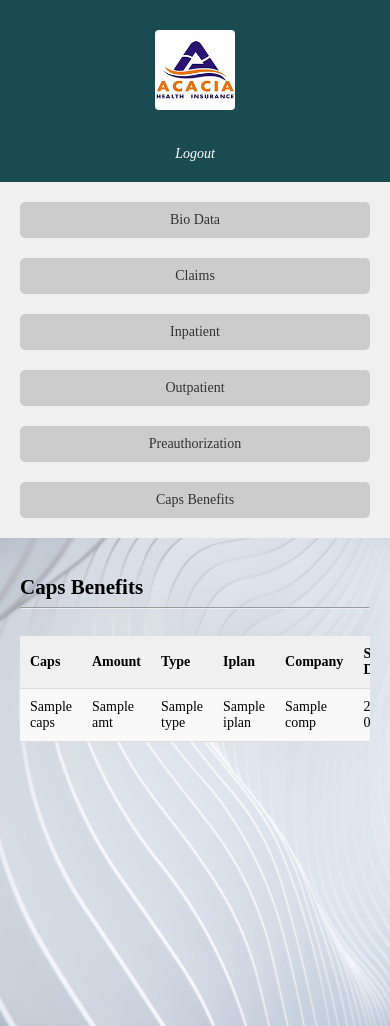
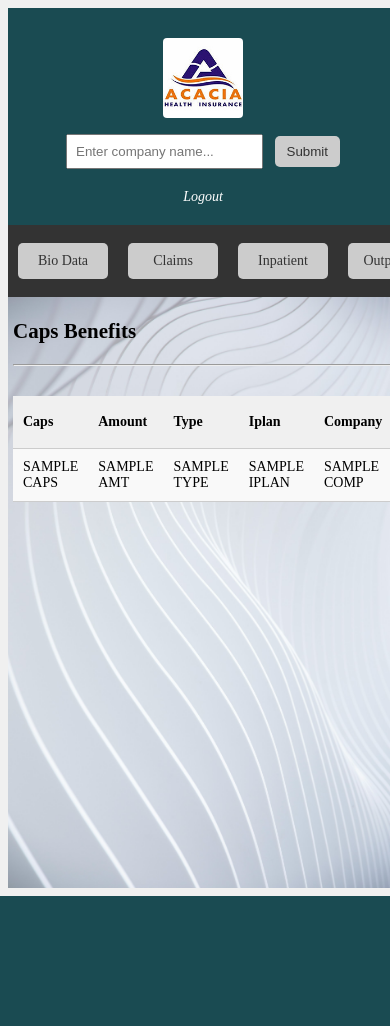
Before and after one commit to Joshua-N-Robertson/ami-main, a Django app: template templates/capsbenefits.html in a window 390 px wide. After the commit the page ends 896 px from the top, so only its background shows below. Run offline with Django 3.2, Linux system fonts and the light colour scheme; the template is opened without the code that fills it: most values are stand-ins (such as "Sample title", 1, 10 or a date in 2020).

Commit message:
css edited intending to solve overflow issue

```diff
--- a/static/css/styles.css
+++ b/static/css/styles.css
@@ -1,14 +1,20 @@
 /* General styles */
-body, html {
+/* * {
     margin: 0;
     padding: 0;
-    /* font-family: Raleway, sans-serif !important; */
+} */
+
+*, *::before, *::after {
+    box-sizing: border-box;
 }
-
+body{
+    background-color: #f0f0f0;
+}
 .container {
     display: flex;
-    flex-direction: column;
-    min-height: 100vh;
+    align-items: center;
+    gap: 5;
+    flex-direction: row;
 }
 
 /* Header styles */
@@ -20,21 +26,17 @@
     justify-content: space-between;
     align-items: center;
 }
-
 .header-logo {
     font-size: 24px;
 }
-
 .header-search {
     display: flex;
     align-items: center;
 }
-
 .header-search input[type="text"] {
     padding: 8px;
     margin-right: 8px;
 }
-
 .header-search button {
     padding: 8px 12px;
     background-color: #ccc;
@@ -43,22 +45,21 @@
     color: #333;
     cursor: pointer;
 }
-
 .header-search button:hover {
     background-color: #ddd;
 }
 
 /* Sidebar styles */
 .sidebar {
+    width: 30%;
+    height: 70vh;
     background-color: #f0f0f0;
     padding: 10px;
 }
-
 .nav-item {
     padding: 10px;
     text-align: center;
 }
-
 .nav-item a {
     display: block;
     background-color: #ccc;
@@ -72,12 +73,13 @@
     color: #fff;
 }
 
-
 /* Content styles */
 .content {
-    flex: 1;
-    padding: 20px;
+    width: 70%;
+    min-height: 70vh;
     background-color: #fff;
+    padding: 5px;
+    /* flex: 1; */
 }
 
 h2{
@@ -86,34 +88,56 @@
 
 /* Table styles */
 .table-wrapper{
+    max-width: 100%;
     overflow-x:auto;
 }
-
 table {
-    width: 80vw;
+    width: 100%;
     border-collapse: collapse;
-    margin-top: 20px;
+    margin-top: 10px;
 }
-
 table th, table td {
     padding: 10px;
     text-align: left;
-    border-bottom: 1px solid #ddd;
 }
-
 table th {
     background-color: #f0f0f0;
     font-weight: bold;
 }
-
+table td{
+    text-transform:uppercase;
+}
 table tr {
     background-color: #f9f9f9;
+    border-bottom: 1px solid #ccc;
 }
-
 table tr:hover {
     background-color: #f0f0f0;
 }
 
+hr{
+    margin: 20px 0 20px 0;
+}
+
+.pagination{
+    display: flex;
+    justify-content: center;
+    margin-top: 30px;
+}
+
+.pagination-link{
+    margin: 20px;
+    padding: 10px;
+    background-color:#f0f0f0;
+    text-decoration: none;
+    color: #333;
+    border-radius: 8%;
+}
+
+.messages{
+    background-color: antiquewhite;
+    padding: 12px;
+}
 
 /* Responsiveness */
 @media only screen and (min-width: 600px) {
@@ -132,6 +156,38 @@
     }
 }
 
+@media screen and (max-width: 768px) {
+    header{
+        width: 100vw;
+    }
+    .container {
+        display: block;
+        width: 100vw;
+        /* overflow-x:scroll; Check */
+    }
+
+    .sidebar {
+        height: auto;
+        overflow-x:auto;
+        display: flex;
+        align-items: center;
+        justify-content:space-between;
+        margin:0;
+        padding: 0;
+        width: 100%;
+        scrollbar-width: none;
+        background-color: #333;
+    }
+
+    .content {
+        width: 100%;
+    }
+
+    .nav-item a{
+        width: 90px;
+    }
+}
+
 
 @media only screen and (max-width: 600px) {
 header{
@@ -142,28 +198,6 @@
         margin-top: 20px;
     }
 }
-
-.pagination{
-    display: flex;
-    justify-content: center;
-    margin-top: 30px;
-}
-
-.pagination-link{
-    margin: 20px;
-    padding: 10px;
-    background-color:#f0f0f0;
-    text-decoration: none;
-    color: #333;
-    border-radius: 8%;
-}
-
-
-.messages{
-    background-color: antiquewhite;
-    padding: 10px;
-}
-
 
 /* Login styles */
 .login-body{
--- a/templates/capsbenefits.html
+++ b/templates/capsbenefits.html
@@ -1,12 +1,21 @@
 {% extends "base.html" %}
 
+{% block form %}
+        <div class="header-search">
+            <form action="#" method="GET">
+                {% csrf_token %}
+                <input type="text" name="memberID" placeholder="Enter company name...">
+                <button>Submit</button>
+            </form>
+        </div>
+{% endblock %}
 
 {% block content %}
 
-<!-- Table for Caps Benefits Data -->
+<!-- Table for Bio Data -->
 <h2 >Caps Benefits</h2>
 <hr>
-<div style="overflow-x:auto; table-layout: auto; width: auto;">
+<div class="table-wrapper">
     <table>
         <tr>
             <th>Caps</th>
@@ -20,7 +29,6 @@
             <th>Byear</th>
             <th>Update Comp</th>
         </tr>
-    {% for capsbenefitsdata in capsbenefitsdata %}
         <tr>
             <td>{{ capsbenefitsdata.caps }}</td>
             <td>{{capsbenefitsdata.amt}}</td>
@@ -33,19 +41,6 @@
             <td>{{ capsbenefitsdata.byear }}</td>
             <td>{{ capsbenefitsdata.updatecomp }}</td>
         </tr>
-    {% endfor %}
     </table>
 </div>
-
 {% endblock %}
-
-
-{% for inpatientdata in inpatientdata %}
-        <tr>
-            <td>{{ inpatientdata.membernumber}}</td>
-            <td>{{ inpatientdata.plans }}</td>
-            <td>&#8373 {{ inpatientdata.total_claims }}</td>
-            <td>&#8373 {{ inpatientdata.amt }}</td>
-            <td>{{ inpatientdata.per_usage }}</td>
-        </tr>
-        {% endfor %}
--- a/templates/claims.html
+++ b/templates/claims.html
@@ -15,7 +15,7 @@
 {% if page_obj %}
     <h2>Claims - {{ name }} ({{ memberID }})</h2>
     <hr>
-    <div style="overflow-x:auto;">
+    <div class="table-wrapper">
         <table>
             <tr>
                 <th>System Claim Number</th>
@@ -34,7 +34,6 @@
                 <td>{{ claim.rejected }}</td>
                 <td>{{ claim.reason }}</td>
             </tr>
-
             {% endfor %}
         </table>
     </div>
@@ -58,6 +57,7 @@
 {% else %}
     <h2>Claims</h2>
     <hr>
+    <div class="table-wrapper">
         <table>
             <tr>
                 <th>System Claim Number</th>
@@ -71,5 +71,6 @@
                 <td></td><td></td><td></td><td></td><td></td><td></td>
             </tr>
         </table>
+    </div>
 {% endif %}
 {% endblock %}
```
Lines whose indentation alone changed are shown as unchanged.
